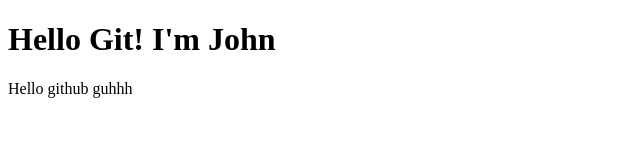
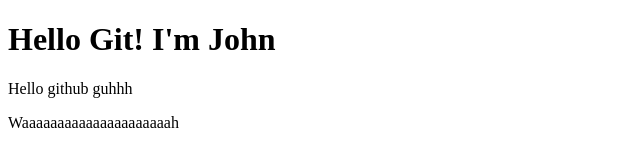
Before and after one commit to JKoB03/gitgud, a plain HTML site: page index.html in a window 1280 px wide. Shown: the whole page, without its empty margins (0-640 px from the left). Drawn offline with Linux system fonts and the light colour scheme.

Commit message:
About me

```diff
--- a/index.html
+++ b/index.html
@@ -6,5 +6,6 @@
 <body>
     <h1>Hello Git! I'm John</I></h1>
     <p>Hello github guhhh</p>
+    <p>Waaaaaaaaaaaaaaaaaaaaah</p>
 </body>
 </hmtl>
```
